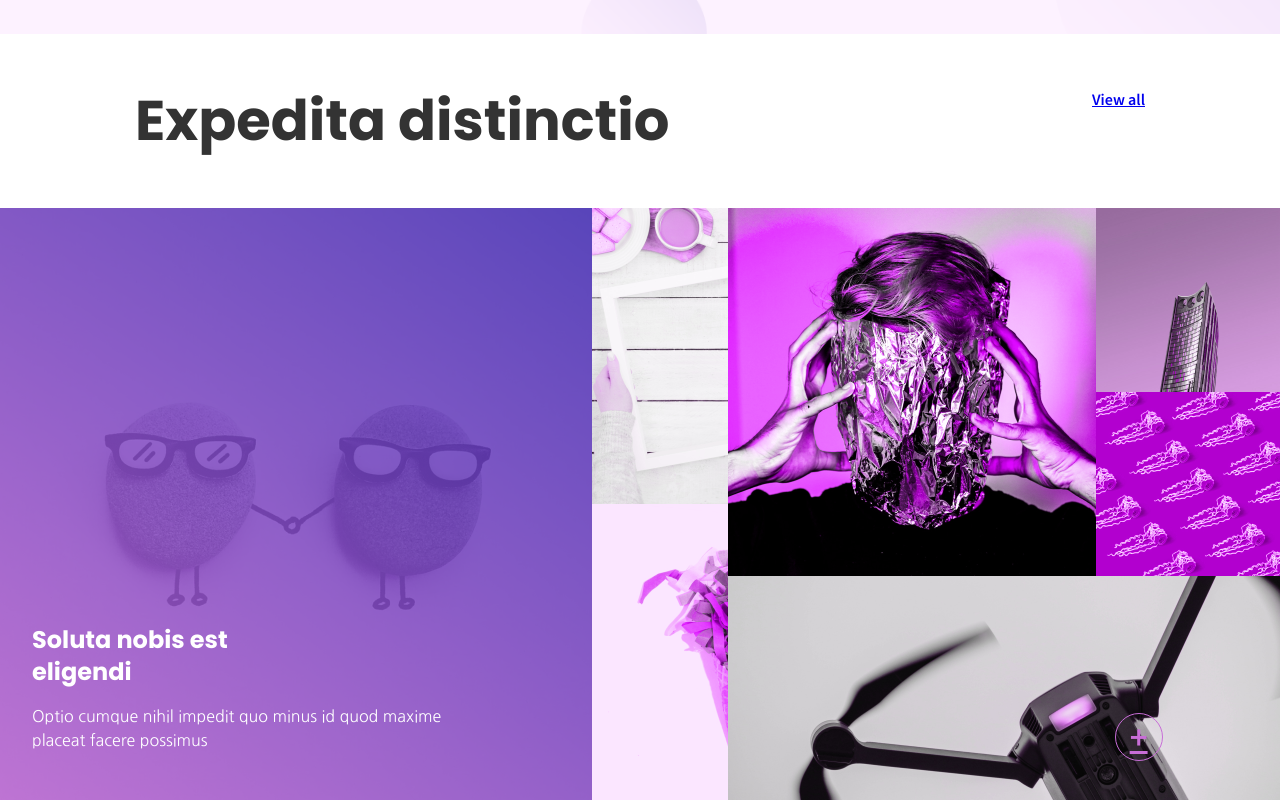
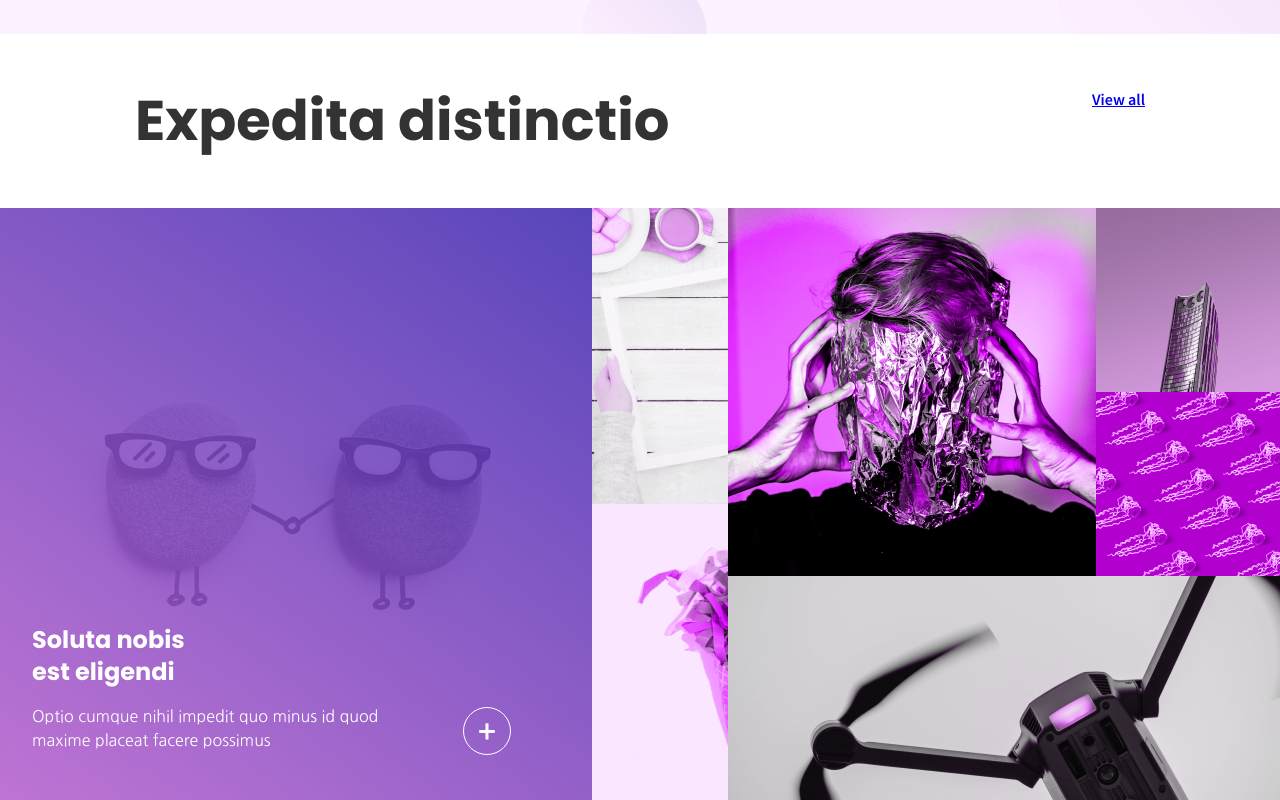
Before and after one commit to AmanKalkanbaev/SnoopDogg, a plain HTML site: page index.html in a window 1280 px wide. Shown: the part 2169-2969 px from the top of the page. Drawn offline with Linux system fonts and the light colour scheme.

Commit message:
stylized plus button in the blocks section

```diff
--- a/style.css
+++ b/style.css
@@ -256,9 +256,33 @@ h5{
     height: 592px;
     background-color: rgb(89, 151, 65);
 }
+.blocks_bottom .plus{
+    display: flex;
+    justify-content: center;
+    align-items: center;
+    width: 48px;
+    height: 48px;
+    border: 1px solid #ffffff;
+    box-sizing: border-box;
+    background-color: rgba(255, 255, 255, 0);
+    border-radius: 24px;
+    position: absolute;
+    left: 35%;
+    bottom: 5%;
+    color: #ffffff;
+    font-size: 35px;
+    transition: 0.3s;
+    margin: 15px;
+    z-index: 100;
+    text-decoration: none;
+}
+.blocks_bottom .plus:hover{
+    color: #C86DD7;
+    background-color: rgb(255, 255, 255);
+}
 .blocks_text{
     position: absolute;
-    max-width: 35%;
+    max-width: 30%;
     left: 32px;
     bottom: 32px;
     z-index: 5;
```
